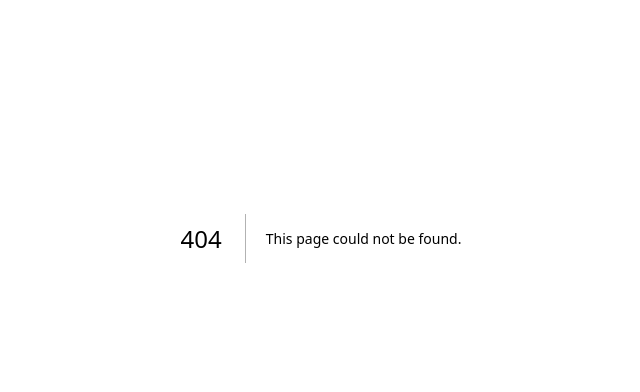
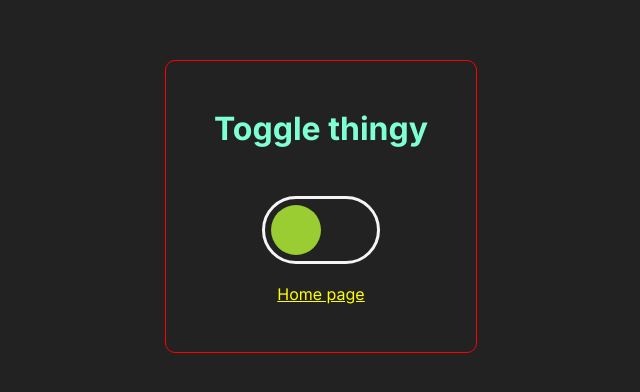
Before and after one commit to drkedrkedjon/learning-next-framework, a Next.js app: page /toggle in a window 1280 px wide. Before the commit this address had no page. Shown: the part 194-586 px from the top of the page, without its empty margins (319-959 px from the left). Built offline with nearby package versions, Linux system fonts and the light colour scheme.

Commit message:
Playing with Framer Motion on simple toggle component

```diff
--- a/src/app/page.js
+++ b/src/app/page.js
@@ -29,6 +29,9 @@ export default function Home() {
         <br />
         <br />
         <Link className={styles.link} href={"/framer"} >Framer motion page</Link>
+        <br />
+        <br />
+        <Link className={styles.link} href={"/toggle"} >Toggle button...</Link>
       </div>
     </main>
   )
--- /dev/null
+++ b/src/app/toggle/page.js
@@ -0,0 +1,35 @@
+"use client"
+import { useState } from "react"
+import styles from "./page.module.css"
+import Link from "next/link"
+import { motion } from "framer-motion"
+
+export default function MyToggle() {
+
+  const [isOn, setIsOn] = useState(false)
+
+  return (
+    <div className={styles.wrapper}>
+      <h1 className={styles.h1}>Toggle thingy</h1>
+      <button
+        className={styles.btn}
+        onClick={() => setIsOn(!isOn)}
+      >
+        <motion.span
+          className={styles.ball}
+          transition={{
+            type: 'spring',
+            stiffness: 500,
+            damping: 30,
+          }}
+          initial={false}
+          animate={{
+            x: isOn ? '100%' : "0%",
+          }}
+        />
+      </button>
+      <br />
+      <Link href={"/"} >Home page</Link>
+    </div>
+  )
+}
--- /dev/null
+++ b/src/app/toggle/page.module.css
@@ -0,0 +1,31 @@
+.wrapper {
+  display: flex;
+  flex-direction: column;
+  align-items: center;
+  justify-content: center;
+  border: 1px solid red;
+  padding: 3rem;
+  border-radius: 10px;
+}
+.h1 {
+  color: aquamarine;
+  margin-bottom: 3rem;
+}
+.btn {
+  display: block;
+  background-color: transparent;
+  border: 3px solid whitesmoke;
+  width: 100px;
+  height: 50px;
+  border-radius: 100px;
+  padding: 6px;
+  cursor: pointer;
+  box-sizing: content-box;
+}
+.ball {
+  display: block;
+  height: 100%;
+  aspect-ratio: 1/1;
+  background-color: yellowgreen;
+  border-radius: 100px;
+}
```
